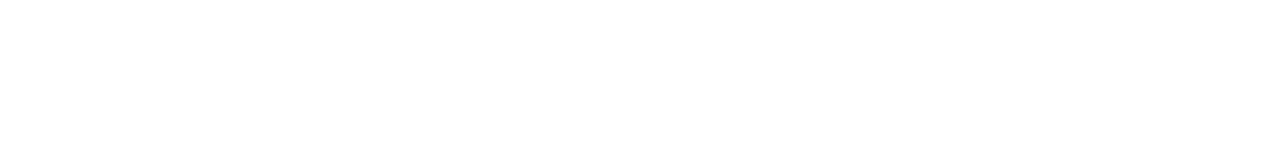
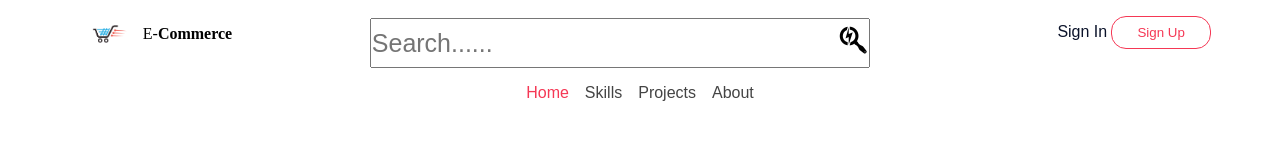
Before and after one commit to Luckyzen69/e-commerce, a plain HTML site: page index.html in a window 1280 px wide. Drawn offline with Linux system fonts and the light colour scheme; a web font is replaced by a local one.

Commit message:
header part

```diff
--- a/index.html
+++ b/index.html
@@ -1,11 +1,48 @@
 <!DOCTYPE html>
-<html lang="en">
+<html>
 <head>
-    <meta charset="UTF-8">
-    <meta name="viewport" content="width=device-width, initial-scale=1.0">
-    <title>Document</title>
+  <title>Mobile responsive</title>
+  <link rel="stylesheet" type="text/css" href="style.css">
+  <link rel="stylesheet" href="https://fonts.googleapis.com/css?family=Sofia">
+  <link rel="stylesheet" href=
+  "https://cdnjs.cloudflare.com/ajax/libs/font-awesome/6.2.0/css/all.css">
+  </link>
 </head>
 <body>
+    <div class="header1">
+        <div class="logo">
+          <img src="./images/—Pngtree—fast shopping cart icon design_5537563.png" alt="logo" width="50px" height="auto">
+          <p class="lasles">E-<span>Commerce</span></p>
+            </div>
+            <div class="searchbar">
+                <label for="searchbar"><br><input type="text" placeholder="Search......" id="text"></label>
+            <i class="fa-brands fa-searchengin "id="size"></i>
+            </div>
+            <div class="btns">
+              <a href="#" class="btn">sign in</a>
+              <button>sign up</button>
+            </div>
+
+    </div>
+    <header>
+        <img onclick='document.getElementById("sidebar").classList.add("active")' src="./images/bars-solid.svg" class="menu" alt="men-bar" width="25px"
+        height="25px">
+    <nav>
+      <div class="sidebar" id="sidebar">
+       <img onclick='document.getElementById("sidebar").classList.remove("active")' src="./images/x-solid.svg" class="cross" alt="cross" width="15px" height="15px" >
+      <ul>
+        <li><a href="#" class="active">home</a></li>
+        <li><a href="#">skills</a></li>
+        <li><a href="#">projects</a></li>
+        <li><a href="#">about</a></li>
+      </ul>
+     </div>
+    </nav>
+  </header>
+  <!-- main ---->
+  <div class="main">
+
+  </div>
 
 </body>
 </html>
--- /dev/null
+++ b/style.css
@@ -0,0 +1,163 @@
+* {
+    margin: 0;
+    padding: 0;
+    box-sizing: border-box;
+  }
+  :root{
+    --primary-color:rgba(245, 56, 85, 1);
+    --secondary-color:rgba(68, 68, 68, 1);
+    --primary-font:'rubik',sans-serif;
+    --third-color:rgba(11, 19, 42, 1);
+
+}
+.header1{
+    display: flex;
+    padding: 0;
+    justify-content: space-around;
+    text-transform: capitalize;
+    position: relative;
+  }
+  header{
+    display: flex;
+    padding: 0;
+    justify-content: space-between;
+    align-items: center;
+    text-transform: capitalize;
+  }
+  ul{
+    list-style-type: none;
+  }
+  span{
+    font-weight: bold;
+  }
+  a{
+    text-decoration: none;
+    font-family: 'rubik',sans-serif;
+    color: var(--secondary-color);
+  }
+  a:hover{
+    color: springgreen;
+  }
+#text{
+    height: 50px;
+    width: 500px;
+    font-size: 25px;
+}
+.searchbar{
+    display: flex;
+}
+  i{
+    height: 50px;
+    width: 50px;
+    position: relative;
+    top:25px;
+    right: 30px;
+    justify-content:center  ;
+  }
+  #size{
+    font-size: 30px;
+    justify-content: center;
+  }
+  input{
+    height: 20px;
+    width: 200px;
+  }
+  .logo{
+    display: flex;
+    align-items: center;
+    gap: 1;
+  }
+  .header1 button{
+    text-transform: capitalize;
+    color: var(--primary-color);
+    background-color: white;
+    padding: 0.5rem;
+    border-radius: 15px;
+    border-color:var(--primary-color);
+    width: 100px;
+    border: 1px solid;
+    font-family: var(--primary-font);
+  }
+  .logo{
+    display: flex;
+    gap: .5rem;
+    justify-content: center;
+    margin-left: 1rem;
+  }
+  button:hover{
+    color: white;
+    background-color: var(--primary-color);
+  }
+  .btn{
+    color: rgba(11, 19, 42, 1);
+  }
+  .sidebar{
+    transform: translateX(100%);
+    background-color:darkgoldenrod;
+    position: fixed;
+    padding: 1rem;
+    top: 0;
+    right: 0;
+    bottom: 0;
+    gap: 1rem;
+    transition: all 1s;
+
+  }
+  .sidebar.active{
+    transform: translateX(0%  );
+  }
+  nav ul,.btns{
+    align-items: center;
+    display: flex;
+    flex-direction: column;
+    gap: 1rem;
+  }
+  .btns{
+    margin-top: 2rem;
+  }
+  nav.cross{
+    position: absolute;
+    top: 0;
+    right: 0;
+    bottom: 0;
+  }
+  .menu{
+    position: fixed;
+    top: 0;
+    right: 0;
+    bottom: 0;
+  }
+    .active{
+    color: var(--primary-color);
+  }
+
+
+  @media (min-width:1024px){
+    .sidebar{
+      flex-grow: 1;
+      transform: translateX(0);
+      position: static;
+      display: flex;
+      justify-content: center;
+      background-color: transparent;
+
+    }
+    .cross,.menu{
+      display: none;
+    }
+    nav{
+      flex-grow: 1;
+      display: flex;
+      align-items: center;
+      justify-content: center;
+    }
+    nav ul,btns{
+      flex-direction: row;
+    }
+    .btns{
+      margin-top: 1rem;
+      display: inline;
+      gap: 2rem;
+      position: relative;
+    }
+    }
```
Also changed, not shown: images/bars-solid.svg (added), images/x-solid.svg (added), images/—Pngtree—fast shopping cart icon design_5537563.png (added), script.js (added).
